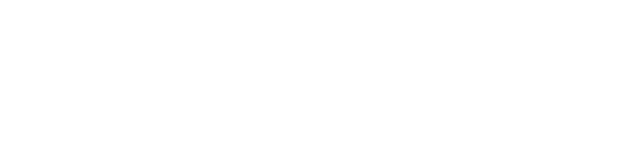
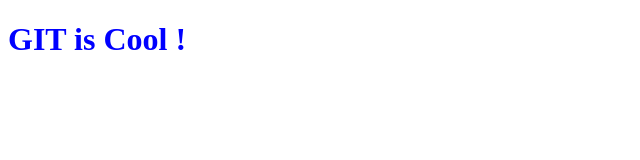
Before and after one commit to atefe2022/my-first-one, a plain HTML site: page index.html in a window 1280 px wide. Shown: the whole page, without its empty margins (0-640 px from the left). Drawn offline with Linux system fonts and the light colour scheme.

Commit message:
Add style file
Add Css File

```diff
--- a/index.html
+++ b/index.html
@@ -5,6 +5,9 @@
     <meta http-equiv="X-UA-Compatible" content="IE=edge" />
     <meta name="viewport" content="width=device-width, initial-scale=1.0" />
     <title>Document</title>
+    <link rel="stylesheet" href="style.css" />
   </head>
-  <body></body>
+  <body>
+    <h1>GIT is Cool !</h1>
+  </body>
 </html>
--- /dev/null
+++ b/style.css
@@ -0,0 +1,3 @@
+h1 {
+  color: blue;
+}
```
